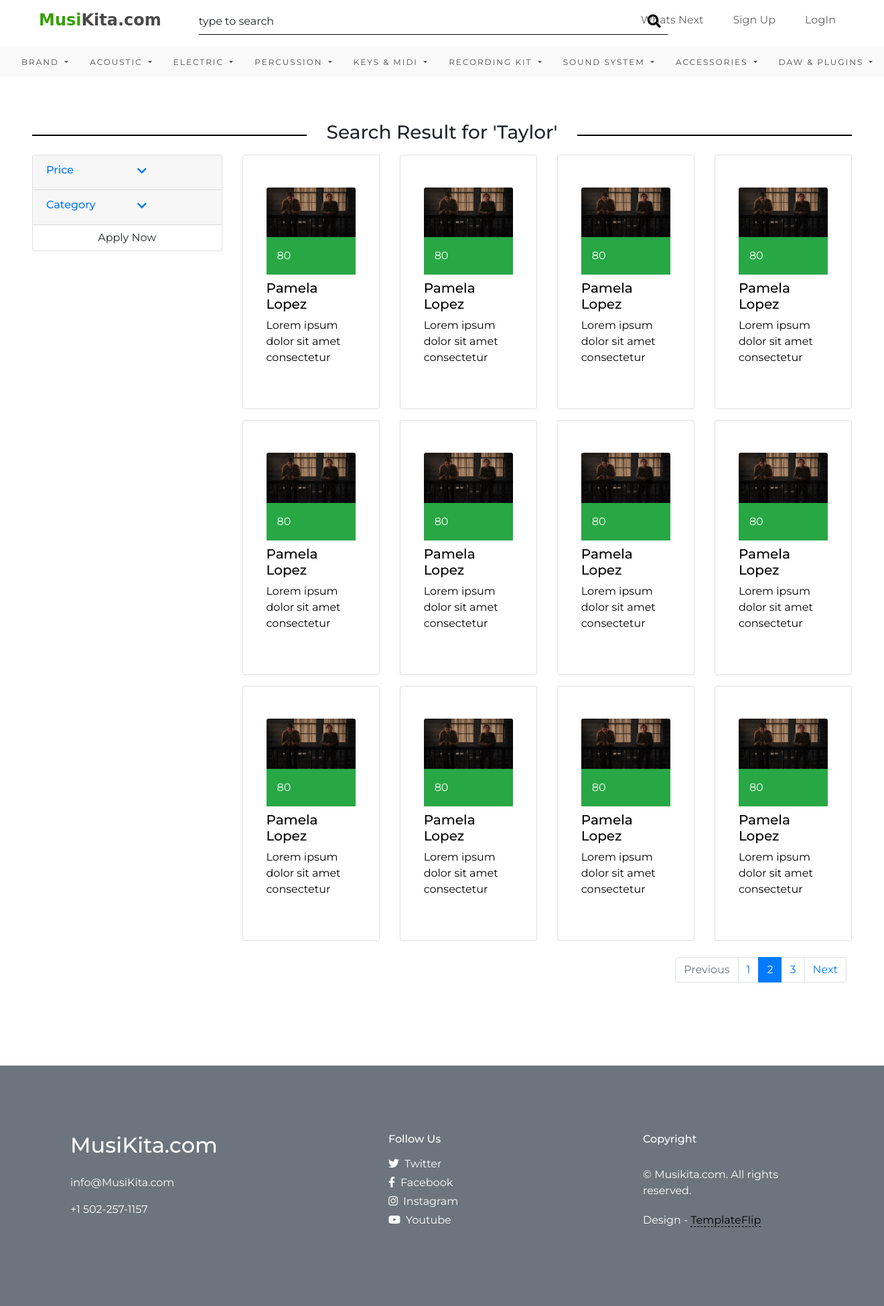
After one commit to Diazware12/Skripsi-Musikita, a Django app: page /productList/ in a window 1320 px wide. The commit adds this page. Shown: the whole page at 67% size. Run offline with Django 3.2, Linux system fonts and the light colour scheme; some libraries are stand-ins or nearby versions.

Commit message:
nambah product list UI

```diff
--- a/Skripsi/Skripsi/urls.py
+++ b/Skripsi/Skripsi/urls.py
@@ -26,5 +26,6 @@ urlpatterns = [
     url(r'^registerMusicStore/',views.registerMusicStore),
     url(r'^profile/',views.profile),
     url(r'^profileMusicStore/',views.profileMusicStore),
-    url(r'^scoreRating/',views.scoreRating)
+    url(r'^scoreRating/',views.scoreRating),
+    url(r'^productList/',views.productList)
 ]
--- a/Skripsi/Skripsi/views.py
+++ b/Skripsi/Skripsi/views.py
@@ -21,3 +21,6 @@ def profileMusicStore (request):
 
 def scoreRating (request):
     return render(request,'scoreRating.html')
+
+def productList (request):
+    return render(request,'productList.html')
--- a/Skripsi/static/vendor2/css/custom.css
+++ b/Skripsi/static/vendor2/css/custom.css
@@ -152,7 +152,6 @@ nav > .nav.nav-tabs{
     color: rgb(3, 194, 3)
 }
 
-
 .container .star-widget input{
     display: none;
 }
--- a/Skripsi/static/vendor2/css/navbarCust.css
+++ b/Skripsi/static/vendor2/css/navbarCust.css
@@ -90,6 +90,7 @@
     letter-spacing: 2px;
     text-transform: uppercase;
     font-size: 12px;
+
   }
 
 
--- a/Skripsi/static/vendor2/scripts/custom.js
+++ b/Skripsi/static/vendor2/scripts/custom.js
@@ -30,9 +30,7 @@ function removeNum(){
     document.getElementById("score").innerHTML = valueTemp;
 }
 
-
 function score(){
-
 
     if (rate1.checked){
         document.getElementById("score").innerHTML = "1";
--- /dev/null
+++ b/Skripsi/templates/productList.html
@@ -0,0 +1,353 @@
+{% load static %}
+
+<!DOCTYPE html>
+<html lang="en">
+<head>
+    <meta charset="UTF-8">
+    <meta http-equiv="X-UA-Compatible" content="IE=edge">
+    <meta name="viewport" content="width=device-width, initial-scale=1">
+    <title>Profile</title>
+    {% include "snippets/headImport.html" %}
+</head>
+<body>
+    {% include "snippets/navbar.html" %}
+
+      <div class="da-section pt-3" id="services">
+        <div class="da-services pl-5 pr-5">
+          <div class="separator pb-2"><div class="h3 text-center" data-aos="fade-up" data-aos-duration="500" >Search Result for 'Taylor'</div></div>
+            {% comment %} <div class="d-flex flex-row">
+              <div class="p-2">
+                <div class="dropdown pl-5 ml-5">
+                  <button class="btn dropdown-toggle" style="background: #f9f9f9;" type="button" id="dropdownMenuButton" data-toggle="dropdown" aria-haspopup="true" aria-expanded="false">
+                    Sort By
+                  </button>
+                  <div class="dropdown-menu" aria-labelledby="dropdownMenuButton">
+                    <a class="dropdown-item" href="#">Rating</a>
+                    <a class="dropdown-item" href="#">Latest Release</a>
+                    <a class="dropdown-item" href="#">Range Price</a>
+                  </div>
+                </div>
+              </div>
+            </div> {% endcomment %}
+          <div class="row">
+            <div class="col-md-3">
+              <div class="card">
+                 <article class="filter-group">
+                 	<div class="card-header">
+                      <a href="#" data-toggle="collapse" data-target="#collapse_aside2" data-abc="true" aria-expanded="false" class="collapsed">
+                        <div class="row">
+                          <div class="col">
+                            <h6 class="title">Price</h6>
+                          </div>
+                          <div class="col">
+                            <i class="icon-control fa fa-chevron-down"></i>
+                          </div>
+                        </div>
+                      </a>
+                    </div>
+                     <div class="filter-content collapse" id="collapse_aside2" style="">
+                         <div class="card-body">
+                             <div class="form-row">
+                                 <div class="form-group col-md-6"> <label>Min</label> <input class="form-control" placeholder="Rp." type="number"> </div>
+                                 <div class="form-group col-md-6"> <label>Max</label> <input class="form-control" placeholder="Rp." type="number"> </div>
+                             </div>
+                         </div>
+                     </div>
+                 </article>
+                 <article class="filter-group">
+                 	<div class="card-header">
+                      <a href="#" data-toggle="collapse" data-target="#collapse_aside4" data-abc="true" class="collapsed" aria-expanded="false">
+                        <div class="row">
+                          <div class="col">
+                            <h6 class="title">Category</h6>
+                          </div>
+                          <div class="col">
+                            <i class="icon-control fa fa-chevron-down"></i>
+                          </div>
+                        </div>
+                         </a>
+                    </div>
+                     <div class="filter-content collapse" id="collapse_aside4" style="">
+                         <div class="card-body">
+
+                             <label class="custom-control">
+                                 <input type="checkbox" class="custom-control-input">
+                                 <div class="custom-control-label">Acoustic </div>
+                             </label>
+
+                             <label class="custom-control">
+                                 <input type="checkbox" class="custom-control-input">
+                                 <div class="custom-control-label">Electric </div>
+                             </label>
+
+                             <label class="custom-control">
+                                 <input type="checkbox" class="custom-control-input">
+                                 <div class="custom-control-label">Percussion</div>
+                             </label>
+
+                             <label class="custom-control">
+                                 <input type="checkbox" class="custom-control-input">
+                                 <div class="custom-control-label">Keys & midi</div>
+                             </label>
+
+                             <label class="custom-control">
+                                 <input type="checkbox" class="custom-control-input">
+                                 <div class="custom-control-label">Recording Kit</div>
+                             </label>
+
+                             <label class="custom-control">
+                                 <input type="checkbox" class="custom-control-input">
+                                 <div class="custom-control-label">Sound System</div>
+                             </label>
+
+                             <label class="custom-control">
+                                 <input type="checkbox" class="custom-control-input">
+                                 <div class="custom-control-label">Accessories</div>
+                             </label>
+
+                             <label class="custom-control">
+                                 <input type="checkbox" class="custom-control-input">
+                                 <div class="custom-control-label">DAW & Plugins</div>
+                             </label>
+                     </div>
+                 </article>
+                  <a href="#" class="highlight-button btn btn-medium button xs-margin-bottom-five" data-abc="true">Apply Now</a>
+             </div>
+            </div>
+            <div class="col">
+              <div class="row">
+                <div class="col-lg-3 col-md-6">
+                  <div class="card mb-3">
+                    <a href="#" style="color: black;">
+                      <div class="container">
+                        <div class="card-body py-5" >
+                          <div class="text-primary">
+                            <img class="card-img-top" src="{% static 'img/ellieJoel.jpg' %}" alt="image"/>
+                          </div>
+                          <div class="w-auto p-3 bg-success text-white">80</div>
+                          <div class="h5 pt-2">Pamela Lopez</div>
+                          <p>Lorem ipsum dolor sit amet consectetur</p>
+                        </div>
+                      </div>
+                    </a>
+                  </div>
+                </div>
+                <div class="col-lg-3 col-md-6">
+                  <div class="card mb-3">
+                    <a href="#" style="color: black;">
+                      <div class="container">
+                        <div class="card-body py-5" >
+                          <div class="text-primary">
+                            <img class="card-img-top" src="{% static 'img/ellieJoel.jpg' %}" alt="image"/>
+                          </div>
+                          <div class="w-auto p-3 bg-success text-white">80</div>
+                          <div class="h5 pt-2">Pamela Lopez</div>
+                          <p>Lorem ipsum dolor sit amet consectetur</p>
+                        </div>
+                      </div>
+                    </a>
+                  </div>
+                </div>
+                <div class="col-lg-3 col-md-6">
+                  <div class="card mb-3">
+                    <a href="#" style="color: black;">
+                      <div class="container">
+                        <div class="card-body py-5" >
+                          <div class="text-primary">
+                            <img class="card-img-top" src="{% static 'img/ellieJoel.jpg' %}" alt="image"/>
+                          </div>
+                          <div class="w-auto p-3 bg-success text-white">80</div>
+                          <div class="h5 pt-2">Pamela Lopez</div>
+                          <p>Lorem ipsum dolor sit amet consectetur</p>
+                        </div>
+                      </div>
+                    </a>
+                  </div>
+                </div>
+                <div class="col-lg-3 col-md-6">
+                  <div class="card mb-3">
+                    <a href="#" style="color: black;">
+                      <div class="container">
+                        <div class="card-body py-5" >
+                          <div class="text-primary">
+                            <img class="card-img-top" src="{% static 'img/ellieJoel.jpg' %}" alt="image"/>
+                          </div>
+                          <div class="w-auto p-3 bg-success text-white">80</div>
+                          <div class="h5 pt-2">Pamela Lopez</div>
+                          <p>Lorem ipsum dolor sit amet consectetur</p>
+                        </div>
+                      </div>
+                    </a>
+                  </div>
+                </div>
+                <div class="col-lg-3 col-md-6">
+                  <div class="card mb-3">
+                    <a href="#" style="color: black;">
+                      <div class="container">
+                        <div class="card-body py-5" >
+                          <div class="text-primary">
+                            <img class="card-img-top" src="{% static 'img/ellieJoel.jpg' %}" alt="image"/>
+                          </div>
+                          <div class="w-auto p-3 bg-success text-white">80</div>
+                          <div class="h5 pt-2">Pamela Lopez</div>
+                          <p>Lorem ipsum dolor sit amet consectetur</p>
+                        </div>
+                      </div>
+                    </a>
+                  </div>
+                </div>
+                <div class="col-lg-3 col-md-6">
+                  <div class="card mb-3">
+                    <a href="#" style="color: black;">
+                      <div class="container">
+                        <div class="card-body py-5" >
+                          <div class="text-primary">
+                            <img class="card-img-top" src="{% static 'img/ellieJoel.jpg' %}" alt="image"/>
+                          </div>
+                          <div class="w-auto p-3 bg-success text-white">80</div>
+                          <div class="h5 pt-2">Pamela Lopez</div>
+                          <p>Lorem ipsum dolor sit amet consectetur</p>
+                        </div>
+                      </div>
+                    </a>
+                  </div>
+                </div>
+                <div class="col-lg-3 col-md-6">
+                  <div class="card mb-3">
+                    <a href="#" style="color: black;">
+                      <div class="container">
+                        <div class="card-body py-5" >
+                          <div class="text-primary">
+                            <img class="card-img-top" src="{% static 'img/ellieJoel.jpg' %}" alt="image"/>
+                          </div>
+                          <div class="w-auto p-3 bg-success text-white">80</div>
+                          <div class="h5 pt-2">Pamela Lopez</div>
+                          <p>Lorem ipsum dolor sit amet consectetur</p>
+                        </div>
+                      </div>
+                    </a>
+                  </div>
+                </div>
+                <div class="col-lg-3 col-md-6">
+                  <div class="card mb-3">
+                    <a href="#" style="color: black;">
+                      <div class="container">
+                        <div class="card-body py-5" >
+                          <div class="text-primary">
+                            <img class="card-img-top" src="{% static 'img/ellieJoel.jpg' %}" alt="image"/>
+                          </div>
+                          <div class="w-auto p-3 bg-success text-white">80</div>
+                          <div class="h5 pt-2">Pamela Lopez</div>
+                          <p>Lorem ipsum dolor sit amet consectetur</p>
+                        </div>
+                      </div>
+                    </a>
+                  </div>
+                </div>
+                <div class="col-lg-3 col-md-6">
+                  <div class="card mb-3">
+                    <a href="#" style="color: black;">
+                      <div class="container">
+                        <div class="card-body py-5" >
+                          <div class="text-primary">
+                            <img class="card-img-top" src="{% static 'img/ellieJoel.jpg' %}" alt="image"/>
+                          </div>
+                          <div class="w-auto p-3 bg-success text-white">80</div>
+                          <div class="h5 pt-2">Pamela Lopez</div>
+                          <p>Lorem ipsum dolor sit amet consectetur</p>
+                        </div>
+                      </div>
+                    </a>
+                  </div>
+                </div>
+                <div class="col-lg-3 col-md-6">
+                  <div class="card mb-3">
+                    <a href="#" style="color: black;">
+                      <div class="container">
+                        <div class="card-body py-5" >
+                          <div class="text-primary">
+                            <img class="card-img-top" src="{% static 'img/ellieJoel.jpg' %}" alt="image"/>
+                          </div>
+                          <div class="w-auto p-3 bg-success text-white">80</div>
+                          <div class="h5 pt-2">Pamela Lopez</div>
+                          <p>Lorem ipsum dolor sit amet consectetur</p>
+                        </div>
+                      </div>
+                    </a>
+                  </div>
+                </div>
+                <div class="col-lg-3 col-md-6">
+                  <div class="card mb-3">
+                    <a href="#" style="color: black;">
+                      <div class="container">
+                        <div class="card-body py-5" >
+                          <div class="text-primary">
+                            <img class="card-img-top" src="{% static 'img/ellieJoel.jpg' %}" alt="image"/>
+                          </div>
+                          <div class="w-auto p-3 bg-success text-white">80</div>
+                          <div class="h5 pt-2">Pamela Lopez</div>
+                          <p>Lorem ipsum dolor sit amet consectetur</p>
+                        </div>
+                      </div>
+                    </a>
+                  </div>
+                </div>
+                <div class="col-lg-3 col-md-6">
+                  <div class="card mb-3">
+                    <a href="#" style="color: black;">
+                      <div class="container">
+                        <div class="card-body py-5" >
+                          <div class="text-primary">
+                            <img class="card-img-top" src="{% static 'img/ellieJoel.jpg' %}" alt="image"/>
+                          </div>
+                          <div class="w-auto p-3 bg-success text-white">80</div>
+                          <div class="h5 pt-2">Pamela Lopez</div>
+                          <p>Lorem ipsum dolor sit amet consectetur</p>
+                        </div>
+                      </div>
+                    </a>
+                  </div>
+                </div>
+              </div>
+            </div>
+
+          </div>
+
+
+
+
+
+          <div class="d-flex flex-row-reverse">
+            <div class="p-2">
+                  <nav aria-label="...">
+                    <ul class="pagination">
+                      <li class="page-item disabled">
+                        <span class="page-link">Previous</span>
+                      </li>
+                      <li class="page-item"><a class="page-link" href="#">1</a></li>
+                      <li class="page-item active">
+                        <span class="page-link">
+                          2
+                          <span class="sr-only">(current)</span>
+                        </span>
+                      </li>
+                      <li class="page-item"><a class="page-link" href="#">3</a></li>
+                      <li class="page-item">
+                        <a class="page-link" href="#">Next</a>
+                      </li>
+                    </ul>
+                  </nav>
+            </div>
+          </div>
+        </div>
+
+      </div>
+
+
+
+    {% include "snippets/footerAndScripts.html" %}
+</body>
+
+
+
+</html>
--- a/Skripsi/templates/snippets/headImport.html
+++ b/Skripsi/templates/snippets/headImport.html
@@ -12,13 +12,15 @@
 content="width=device-width, initial-scale=1">  -->
 
 {% comment %} <link href="{% static 'vendor2/css/star.css' %}" rel="stylesheet"> {% endcomment %}
+<link href="{% static 'vendor2/css/custom.css' %}" rel="stylesheet">
 <link href="{% static 'vendor2/css/navbarCust.css' %}" rel="stylesheet">
 <link href="{% static 'vendor2/css/bootstrap.min.css' %}" rel="stylesheet">
 <link href="{% static 'vendor2/css/font-awesome/css/all.min.css' %}" rel="stylesheet">
 <link href="{% static 'vendor2/css/aos.css' %}" rel="stylesheet">
 <link href="{% static 'vendor2/css/ekko-lightbox.css' %}" rel="stylesheet">
 <link href="{% static 'vendor2/css/main.css' %}" rel="stylesheet">
-<link href="{% static 'vendor2/css/custom.css' %}" rel="stylesheet">
+
+
 
 
 <noscript>
--- a/Skripsi/templates/snippets/navbar.html
+++ b/Skripsi/templates/snippets/navbar.html
@@ -7,6 +7,7 @@
         <div class="d-flex flex-row">
             <div class="p-2"><div class="logo"><p><span>Musi</span>Kita.com</p></div></div>
             <div class="p-2">
+              <div class="container">
                 <div class="search-data">
                   <form action="#">
                     <input type="text" required>
@@ -15,6 +16,8 @@
                     <span class="fa fa-search"></span>
                   </form>
                 </div>
+              </div>
+
             </div>
         </div>
 
```
Also changed, not shown: Skripsi/templates/temp.html (deleted, +0 -16 lines), Skripsi/templates/scoreRating.html (line endings or trailing spaces). Lines whose indentation alone changed are shown as unchanged.
